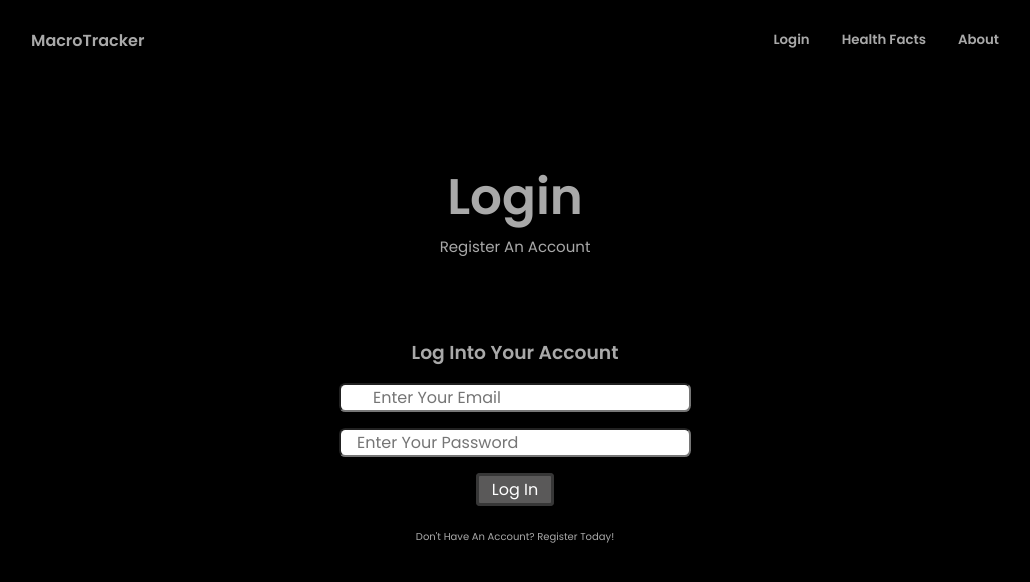
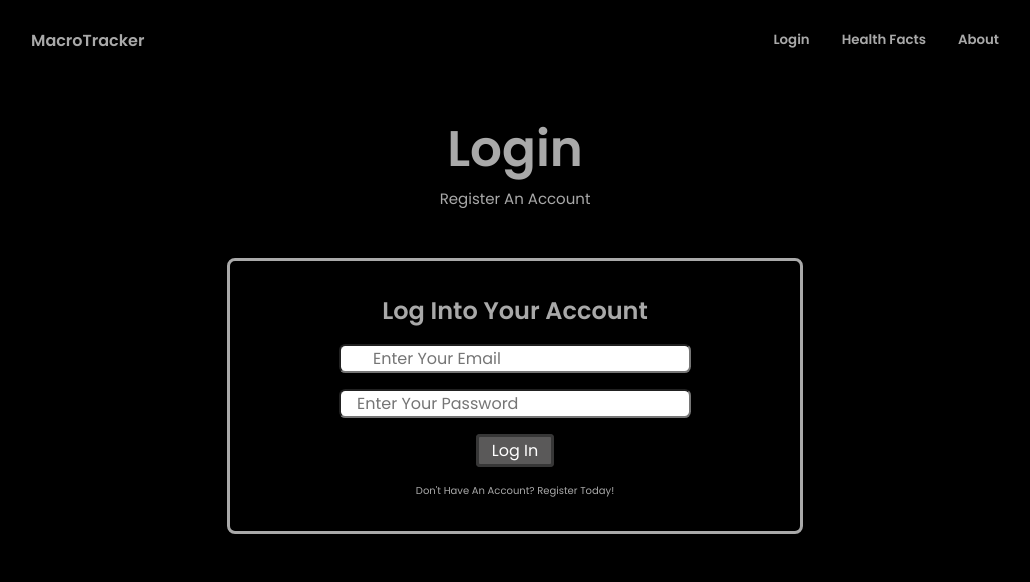
Before and after one commit to Tjrich336/MacroTracker, a React (Create React App) app in the folder website/: page /login in a window 1280 px wide. Shown: the top 582 px of the page, without its empty margins (125-1155 px from the left). Built offline with nearby package versions, Linux system fonts and the light colour scheme.

Commit message:
Added styling and error message to login prompt.

```diff
--- a/website/src/components/Login/Login.jsx
+++ b/website/src/components/Login/Login.jsx
@@ -1,22 +1,26 @@
 import React, { useState } from 'react';
 import { auth } from '../../firebase';
 import { signInWithEmailAndPassword } from 'firebase/auth';
-import { useHistory, Link } from 'react-router-dom'; // Import useHistory from React Router
+import { useHistory, Link } from 'react-router-dom';
+
 import './login.css';
 
 function Login() {
-  const [Email, setEmail] = useState('');
-  const [Password, setPassword] = useState('');
-  const history = useHistory(); // Get the history object from React Router
+  const [email, setEmail] = useState('');
+  const [password, setPassword] = useState('');
+  const [error, setError] = useState('');
+  const history = useHistory();
 
   const signIn = (e) => {
     e.preventDefault();
-    signInWithEmailAndPassword(auth, Email, Password)
+
+    signInWithEmailAndPassword(auth, email, password)
       .then((userCredential) => {
         console.log(userCredential);
-        history.push('/userdashboard'); // Redirect to user dashboard after successful login
+        history.push('/userdashboard');
       })
       .catch((error) => {
+        setError('Email And Password Combination Do Not Match!');
         console.log(error);
       });
   };
@@ -26,23 +30,24 @@ function Login() {
       <h2 className="login__title">Login</h2>
       <span className="login__subtitle">Register An Account</span>
 
-      <section className="login__container">
+      <div className="login__main-box">
+        <h1 className="login">Log Into Your Account</h1>
         <form onSubmit={signIn}>
-          <h1 className="login">Log Into Your Account</h1>
           <input
             className="email"
-            type="Email: "
-            placeholder="Enter Your Email "
-            value={Email}
+            type="email"
+            placeholder="Enter Your Email"
+            value={email}
             onChange={(e) => setEmail(e.target.value)}
-          ></input>
+          />
           <input
             className="password"
-            type="Password: "
-            placeholder="Enter Your Password "
-            value={Password}
+            type="password"
+            placeholder="Enter Your Password"
+            value={password}
             onChange={(e) => setPassword(e.target.value)}
-          ></input>
+          />
+          {error && <p className="error">{error}</p>}
           <button className="login__button" type="submit">
             Log In
           </button>
@@ -50,7 +55,7 @@ function Login() {
         <Link to="/signup" className="register">
           <i></i> Don't Have An Account? Register Today!
         </Link>
-      </section>
+      </div>
     </section>
   );
 }
--- a/website/src/components/Login/Signup.jsx
+++ b/website/src/components/Login/Signup.jsx
@@ -25,7 +25,8 @@ function Signup() {
     <section className="signup section" id="signup">
       <h2 className="signup__title">Signup</h2>
       <span className="signup__subtitle">Register An Account</span>
-      <section className="signup__container">
+
+       <div className="login__main-box">
         <form onSubmit={Create}>
           <h1 className="signup">Create An Account</h1>
           <input
@@ -49,7 +50,7 @@ function Signup() {
         <Link to="/login" className="login__toggle">
                 <i></i> Already Have An Account? Login!
         </Link>
-      </section>
+      </div>
     </section>
   );
 }
--- a/website/src/components/Login/login.css
+++ b/website/src/components/Login/login.css
@@ -14,7 +14,7 @@
 }
 
 .login {
-    padding-top: 5rem;
+    padding-top: 2rem;
     text-align: center;
     padding-bottom: 1rem;
 }
@@ -62,4 +62,24 @@
     font-weight: lighter;
     text-align: center;
     color: darkgray;
+    padding-bottom: 2rem;
 }
+
+.error {
+    font-size: small;
+    font-weight: bolder;
+    color: red;
+    padding-bottom: 0.8rem;
+}
+
+.login__main-box {
+    border: 3px solid darkgray;
+    border-radius: 8px;
+    margin-left: 22rem;
+    margin-right: 22rem;
+    margin-top: 3rem;
+    display: flex;
+    justify-content: center;
+    align-items: center;
+    flex-direction: column;
+}
--- a/website/src/components/Login/signup.css
+++ b/website/src/components/Login/signup.css
@@ -14,7 +14,7 @@
 }
 
 .signup {
-    padding-top: 5rem;
+    padding-top: 2rem;
     text-align: center;
     padding-bottom: 1rem;
 }
@@ -62,4 +62,17 @@
     font-weight: lighter;
     text-align: center;
     color: darkgray;
+    padding-bottom: 2rem;
 }
+
+.login__main-box {
+    border: 3px solid darkgray;
+    border-radius: 8px;
+    margin-left: 22rem;
+    margin-right: 22rem;
+    margin-top: 3rem;
+    display: flex;
+    justify-content: center;
+    align-items: center;
+    flex-direction: column;
+}
```
